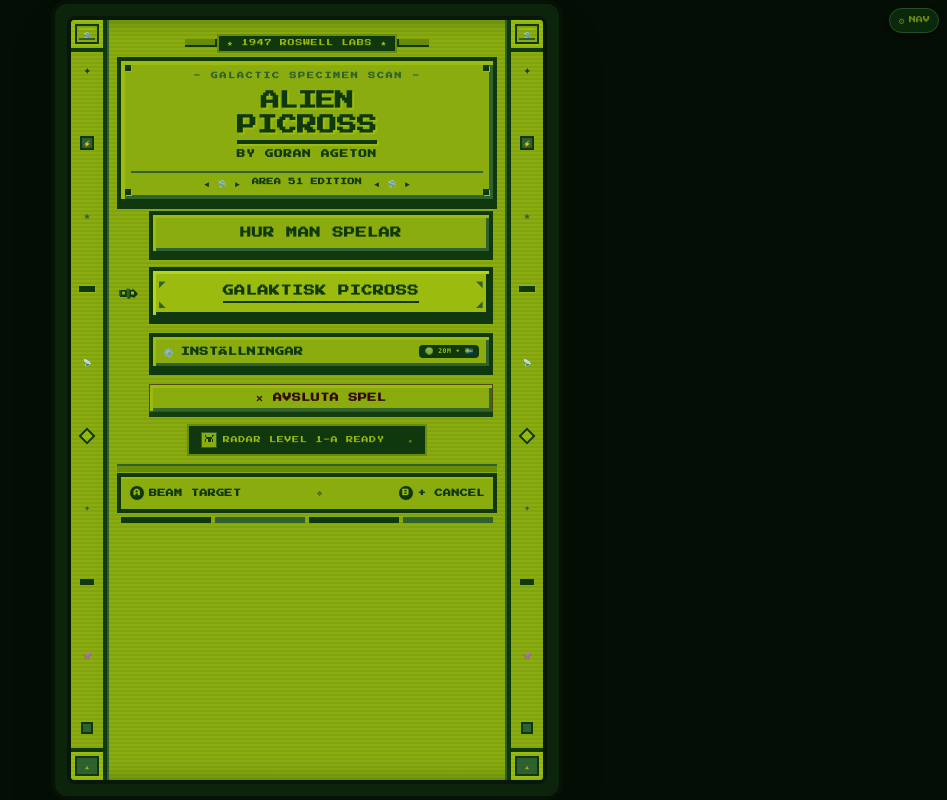
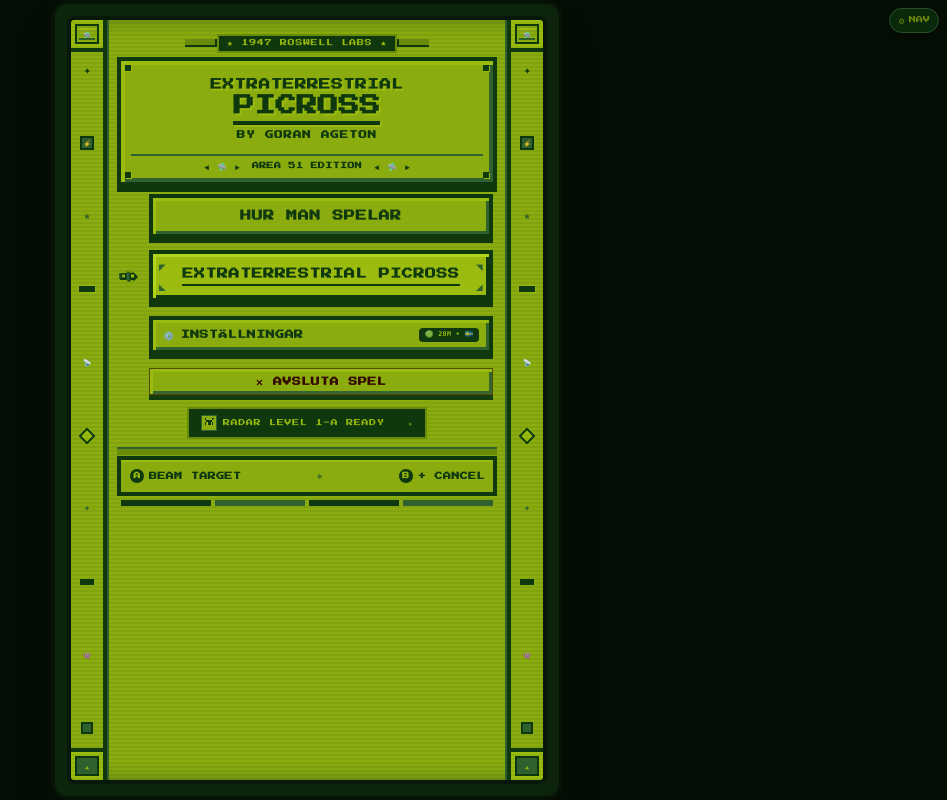
Before and after one commit to goranageton/alien-picross, a website: page index.html in a window 1280 px wide. Shown: the whole page, without its empty margins (333-1280 px from the left). Drawn offline with nearby package versions, Linux system fonts and the light colour scheme.

Commit message:
Rename game to Extraterrestrial Picross and remove galactic specimen scan text

```diff
--- a/app.js
+++ b/app.js
@@ -3299,7 +3299,7 @@ document.addEventListener('DOMContentLoaded', () => {
       return;
     }
     // 3. Web browser fallback
-    if (confirm("Vill du avsluta och stänga Alien Picross?")) {
+    if (confirm("Vill du avsluta och stänga Extraterrestrial Picross?")) {
       window.close();
       document.body.innerHTML = `
         <div style="display:flex;flex-direction:column;align-items:center;justify-content:center;height:100vh;background:#0c240c;color:#9bbc0f;font-family:monospace;text-align:center;padding:24px;">
--- a/capacitor.config.json
+++ b/capacitor.config.json
@@ -1,6 +1,6 @@
 {
   "appId": "com.area51.alienpicross",
-  "appName": "Alien Picross",
+  "appName": "Extraterrestrial Picross",
   "webDir": "www",
   "server": {
     "androidScheme": "https"
--- a/index.html
+++ b/index.html
@@ -11,7 +11,7 @@
   <link rel="manifest" href="manifest.json">
   <link rel="icon" type="image/svg+xml" href="icon.svg">
   <link rel="apple-touch-icon" href="icon-192.png">
-  <title>Alien Picross: Area 51 Edition by Goran Ageton - Game Boy DMG</title>
+  <title>Extraterrestrial Picross: Area 51 Edition by Goran Ageton - Game Boy DMG</title>
 
   <!-- Tailwind CSS v3 CDN -->
   <script src="https://cdn.tailwindcss.com?plugins=forms,container-queries"></script>
@@ -178,14 +178,10 @@
                 <span class="absolute bottom-1 left-1 w-1.5 h-1.5 bg-[var(--gb-darkest)] shadow-[1px_1px_0_var(--gb-bright)]"></span>
                 <span class="absolute bottom-1 right-1 w-1.5 h-1.5 bg-[var(--gb-darkest)] shadow-[1px_1px_0_var(--gb-bright)]"></span>
 
-                <div class="text-[7px] text-[var(--gb-dark)] font-bold tracking-[0.25em] uppercase mb-1">
-                  - GALACTIC SPECIMEN SCAN -
-                </div>
-
-                <div class="relative inline-block my-1">
-                  <h1 class="text-[17px] sm:text-[19px] leading-tight text-[var(--gb-darkest)] tracking-tight font-black uppercase drop-shadow-[2px_2px_0_var(--gb-bright)]">
-                    ALIEN<br/>
-                    <span class="text-[18px] sm:text-[20px] text-[var(--gb-darkest)] tracking-normal border-b-4 border-[var(--gb-darkest)] pb-0.5 inline-block">
+                <div class="relative inline-block my-1.5">
+                  <h1 class="leading-tight text-[var(--gb-darkest)] font-black uppercase drop-shadow-[2px_2px_0_var(--gb-bright)]">
+                    <span class="text-[10px] sm:text-[11.5px] tracking-wider block mb-0.5">EXTRATERRESTRIAL</span>
+                    <span class="text-[19px] sm:text-[21px] tracking-normal border-b-4 border-[var(--gb-darkest)] pb-0.5 inline-block">
                       PICROSS
                     </span>
                   </h1>
@@ -236,7 +232,7 @@
                     <span class="absolute left-1.5 bottom-1.5 text-[8px] text-[var(--gb-dark)]">◣</span>
                     <span class="absolute right-1.5 bottom-1.5 text-[8px] text-[var(--gb-dark)]">◢</span>
                     <span class="inline-block border-b-2 border-[var(--gb-darkest)] pb-[1px]">
-                      GALAKTISK PICROSS
+                      EXTRATERRESTRIAL PICROSS
                     </span>
                   </button>
                 </div>
--- a/package.json
+++ b/package.json
@@ -9,7 +9,7 @@
     "build": "node -e \"const fs = require('fs'); if (!fs.existsSync('www')) fs.mkdirSync('www'); ['index.html','styles.css','app.js','puzzles.js','translations.js','manifest.json','icon.svg','icon-192.png','icon-512.png'].forEach(f => { if (fs.existsSync(f)) fs.copyFileSync(f, 'www/' + f); }); console.log('Built www successfully');\"",
     "cap:sync": "npm run build && npx cap sync android",
     "cap:open": "npx cap open android",
-    "build:apk": "npm run cap:sync && powershell -Command \"$env:JAVA_HOME = (Join-Path (Get-Location) 'tools/jdk-21.0.12.1+1'); cd android; .\\gradlew.bat assembleDebug; Copy-Item app/build/outputs/apk/debug/app-debug.apk ../Alien-Picross-debug.apk -Force; Write-Host 'APK generated at: Alien-Picross-debug.apk'\""
+    "build:apk": "npm run cap:sync && powershell -Command \"$env:JAVA_HOME = (Join-Path (Get-Location) 'tools/jdk-21.0.12.1+1'); cd android; .\\gradlew.bat assembleDebug; Copy-Item app/build/outputs/apk/debug/app-debug.apk ../Alien-Picross-debug.apk -Force; Copy-Item app/build/outputs/apk/debug/app-debug.apk ../Extraterrestrial-Picross-debug.apk -Force; Write-Host 'APK generated at: Extraterrestrial-Picross-debug.apk'\""
   },
   "keywords": [
     "picross",
--- a/translations.js
+++ b/translations.js
@@ -5,7 +5,7 @@ window.UI_TRANSLATIONS = {
     "specimenScan": "GALAKTISK PROVSCANNING",
     "area51Edition": "AREA 51 UTGÅVA",
     "howToAbduct": "HUR MAN SPELAR",
-    "galacticPicross": "GALAKTISK PICROSS",
+    "galacticPicross": "EXTRATERRESTRIAL PICROSS",
     "radarReady": "RADAR NIVÅ 1-A REDO",
     "beamTargetHint": "A SKJUT MÅL • B AVBRYT",
     "exitGame": "✕ AVSLUTA SPEL",
@@ -111,7 +111,7 @@ window.UI_TRANSLATIONS = {
     "specimenScan": "GALACTIC SPECIMEN SCAN",
     "area51Edition": "AREA 51 EDITION",
     "howToAbduct": "HOW TO ABDUCT",
-    "galacticPicross": "GALACTIC PICROSS",
+    "galacticPicross": "EXTRATERRESTRIAL PICROSS",
     "radarReady": "RADAR LEVEL 1-A READY",
     "beamTargetHint": "A BEAM TARGET • B CANCEL",
     "exitGame": "✕ EXIT GAME",
```
Also changed, not shown: manifest.json, 1 other file.
